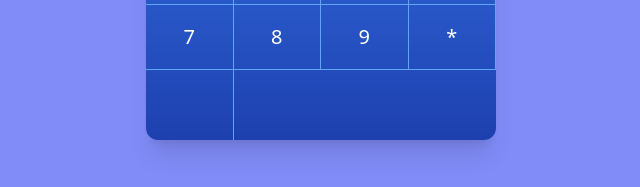
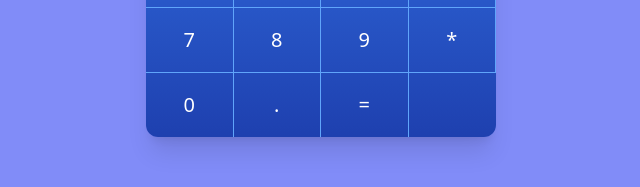
Before and after one commit to GrzegorzProgramowania/AngularCalculator, an Angular app: page / in a window 1280 px wide. Shown: the part 602-789 px from the top of the page, without its empty margins (319-959 px from the left). Built offline with nearby package versions, Linux system fonts and the light colour scheme.

Commit message:
I added all the buttons with styles. I'm starting to add features

```diff
--- a/src/app/app.component.html
+++ b/src/app/app.component.html
@@ -5,7 +5,9 @@
     class="w-full mx-auto rounded-xl shadow-xl text-gray-800 relative overflow-hidden"
     style="max-width: 350px"
   >
-    <h1 class="text-center text-white py-10 text-5xl font-bold font-mono">
+    <h1
+      class="overflow-hidden text-center text-white py-10 text-5xl font-bold font-mono"
+    >
       Calculator
     </h1>
 
@@ -211,9 +213,28 @@
           <!-- number 0 -->
           <button
             class="w-full h-16 outline-none hover:bg-blue-700hover: bg-opacity-20 text-white text-xl font-light"
-          ></button>
+          >
+            0
+          </button>
+        </div>
+        <div class="w-1/4 border-r border-blue-400">
+          <!-- decimal button -->
+          <button
+            class="w-full h-16 outline-none hover:bg-blue-700hover: bg-opacity-20 text-white text-xl font-light"
+          >
+            .
+          </button>
+        </div>
+        <div class="w-1/4 border-r border-blue-400">
+          <!-- equal 0 -->
+          <button
+            class="w-full h-16 outline-none hover:bg-blue-700hover: bg-opacity-20 text-white text-xl font-light"
+          >
+            =
+          </button>
         </div>
       </div>
+      <!-- end fifth button row -->
     </div>
     <!-- end calculator buttons area -->
   </div>
```
